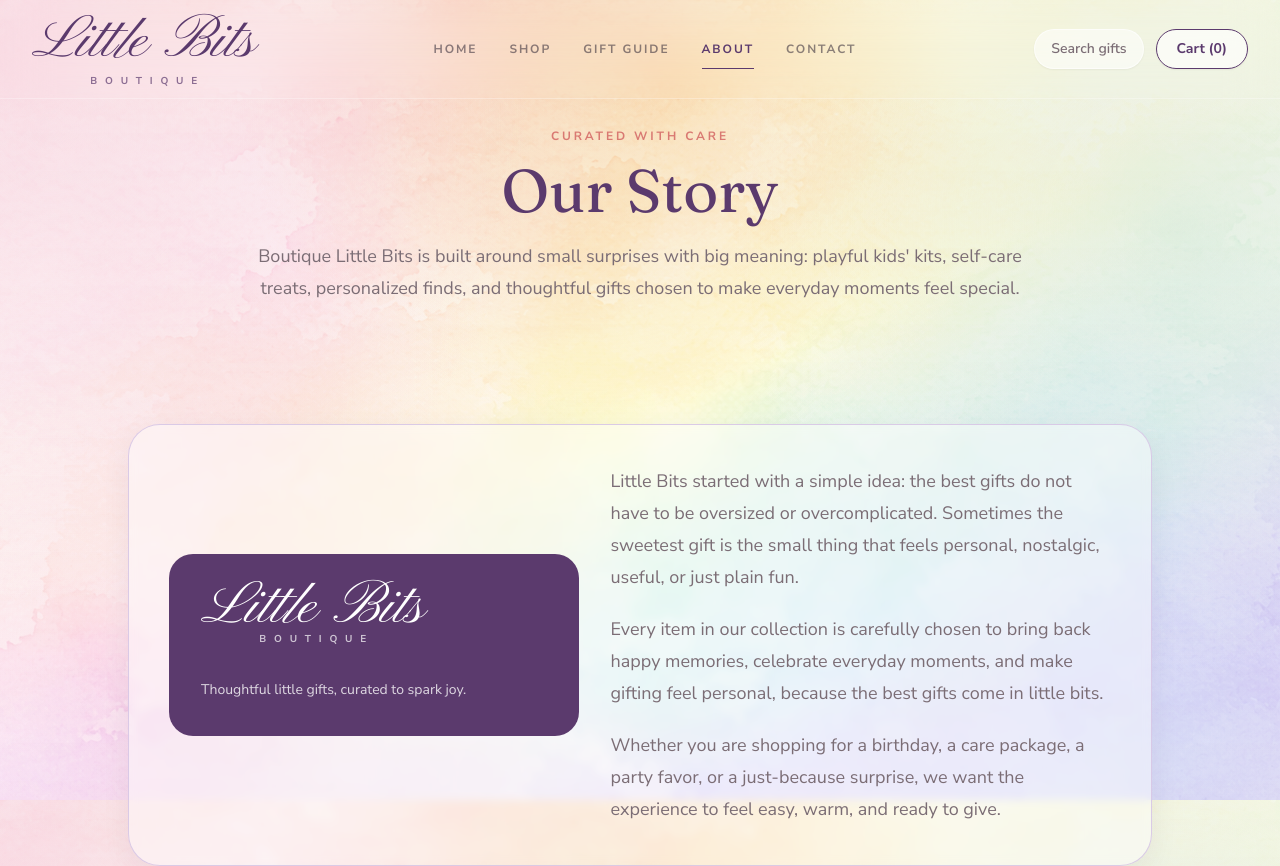
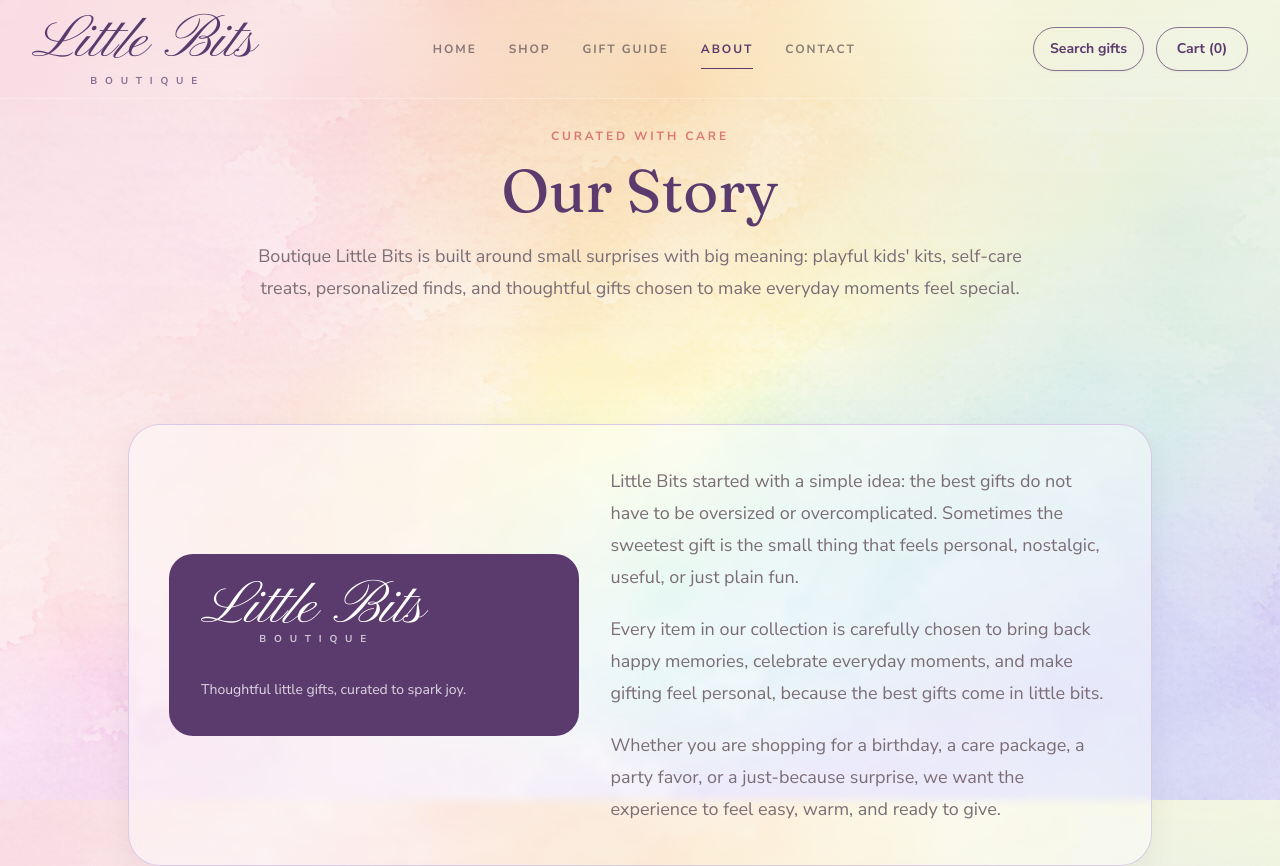
Before and after one commit to BoutiqueLittleBits-Admin/boutique-little-bits-site, a Next.js app: page /about in a window 1280 px wide. Shown: the top 866 px of the page. Built offline with nearby package versions, Linux system fonts and the light colour scheme.

Commit message:
Unify header action buttons

```diff
--- a/app/components/Header.js
+++ b/app/components/Header.js
@@ -11,6 +11,7 @@ export default function Header() {
   const freeShippingThreshold = 50;
   const amountToFreeShipping = freeShippingThreshold - cartTotal;
   const qualifiesForFreeShipping = cartTotal >= freeShippingThreshold;
+  const headerButtonClass = "inline-flex h-11 min-w-[92px] items-center justify-center rounded-full border border-brand-plum/70 bg-white/58 px-4 text-sm font-bold text-brand-plum shadow-sm transition hover:bg-brand-plum hover:text-white whitespace-nowrap";
 
   return (
     <header className="fixed inset-x-0 top-0 z-50 border-b border-white/30 bg-white/16 backdrop-blur-xl">
@@ -51,11 +52,11 @@ export default function Header() {
         </nav>
 
         <div className="flex flex-shrink-0 items-center justify-end gap-2 md:gap-3">
-          <a href="/shop" className="hidden lg:inline-flex h-10 items-center rounded-full border border-white/60 bg-white/55 px-4 text-sm font-semibold text-brand-taupe shadow-sm hover:text-brand-plum">
+          <a href="/shop" className={`${headerButtonClass} hidden lg:inline-flex min-w-[124px]`}>
             Search gifts
           </a>
           <div className="relative group">
-            <a href="/cart" className="inline-flex h-10 items-center rounded-full border border-brand-plum bg-white/65 px-5 text-sm font-bold text-brand-plum shadow-sm transition hover:bg-brand-plum hover:text-white whitespace-nowrap">
+            <a href="/cart" className={headerButtonClass}>
               Cart ({cartCount})
             </a>
 
@@ -124,7 +125,7 @@ export default function Header() {
             </div>
           </div>
 
-          <button onClick={() => setMenuOpen(!menuOpen)} className="md:hidden rounded-full border border-brand-lavender px-3 py-2 text-brand-plum font-bold" aria-label="Toggle menu">
+          <button onClick={() => setMenuOpen(!menuOpen)} className={`${headerButtonClass} md:hidden`} aria-label="Toggle menu">
             {menuOpen ? 'x' : 'Menu'}
           </button>
         </div>
```
